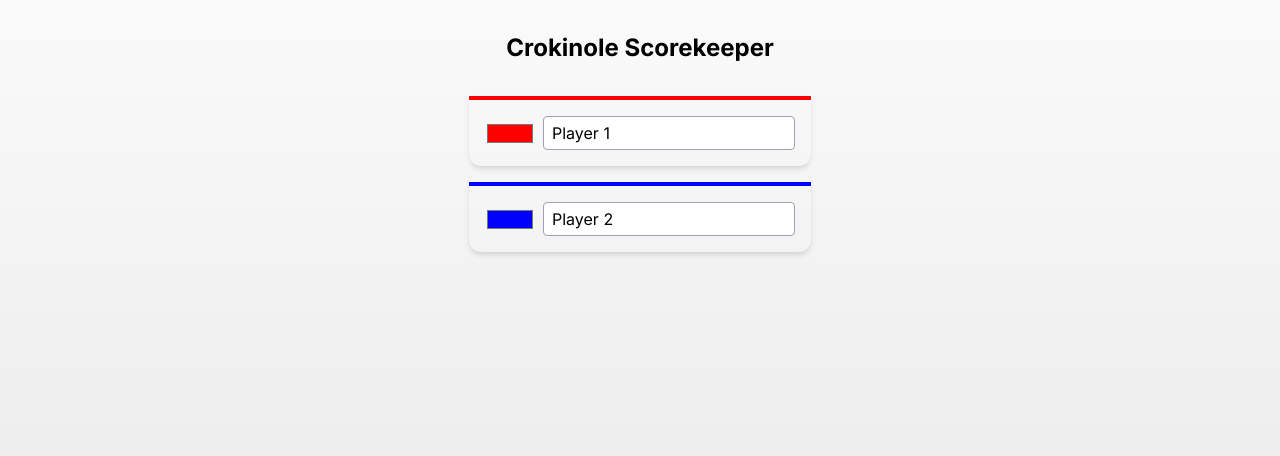
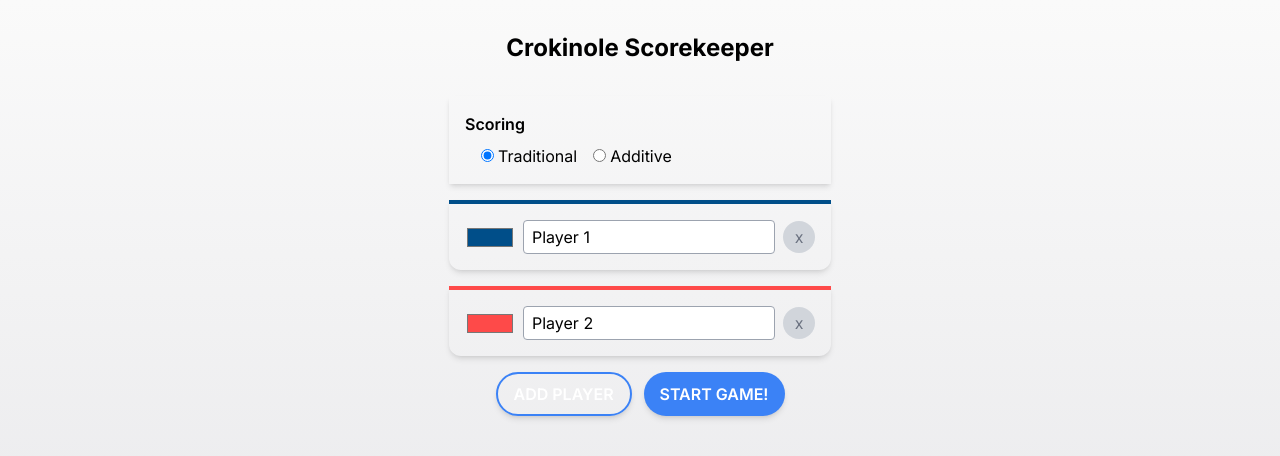
Before and after one commit to everchanger/crokinole-score, a Next.js app: page / in a window 1280 px wide. Shown: the top 456 px of the page. Built offline with nearby package versions, Linux system fonts and the light colour scheme.

Commit message:
feat: separate setup state into own component

```diff
--- a/app/components/PlayerInput.tsx
+++ b/app/components/PlayerInput.tsx
@@ -1,14 +1,15 @@
-export type Player = {
-  name: string;
-  color: string;
-};
+import type { Player } from '@/app/types';
 
 export default function PlayerInput({
   player,
   onChange,
+  onDelete,
+  isAllowedToDelete,
 }: {
   player: Player;
   onChange: (player: Player) => void;
+  onDelete: () => void;
+  isAllowedToDelete: boolean;
 }) {
   return (
     <div
@@ -28,6 +29,17 @@ export default function PlayerInput({
           onChange({ color: player.color, name: e.target.value })
         }
       />
+      <button
+        onClick={onDelete}
+        className={
+          'flex aspect-square h-8 w-8 items-center justify-center ' +
+          (isAllowedToDelete
+            ? 'rounded-full bg-red-500 p-2 text-white hover:bg-red-600'
+            : 'cursor-not-allowed rounded-full bg-gray-300 p-2 text-gray-500')
+        }
+      >
+        x
+      </button>
     </div>
   );
 }
--- /dev/null
+++ b/app/components/PlayerSetup.tsx
@@ -0,0 +1,80 @@
+import type { Player, ScoreMode } from '@/app/types';
+import PlayerInput from './PlayerInput';
+
+export default function PlayerSetyp({
+  players,
+  colors,
+  scoreMode,
+  onAddPlayer,
+  onRemovePlayer,
+  onUpdatePlayer,
+  onChangeScoreMode,
+  onStartGame,
+}: {
+  players: Player[];
+  colors: string[];
+  scoreMode: ScoreMode;
+  onAddPlayer: (player: Player) => void;
+  onRemovePlayer: (index: number) => void;
+  onUpdatePlayer(index: number, player: Player): void;
+  onChangeScoreMode: (mode: ScoreMode) => void;
+  onStartGame: () => void;
+}) {
+  const canDelete = players.length > 2;
+
+  const getRandomColor = () =>
+    colors[Math.floor(Math.random() * colors.length)];
+
+  return (
+    <div className='space-y-4'>
+      <div className='space-x-4 p-4 shadow-md'>
+        <p className='mb-2 font-semibold'>Scoring</p>
+        <label>
+          <input
+            type='radio'
+            value='traditional'
+            className='mr-1'
+            checked={scoreMode === 'traditional'}
+            onChange={() => onChangeScoreMode('traditional')}
+          />
+          Traditional
+        </label>
+        <label>
+          <input
+            type='radio'
+            value='additive'
+            className='mr-1'
+            checked={scoreMode === 'additive'}
+            onChange={() => onChangeScoreMode('additive')}
+          />
+          Additive
+        </label>
+      </div>
+      {players.map((player, index) => (
+        <PlayerInput
+          key={index}
+          player={player}
+          onChange={(player) => onUpdatePlayer(index, player)}
+          onDelete={() => {
+            if (canDelete) onRemovePlayer(index);
+          }}
+          isAllowedToDelete={canDelete}
+        />
+      ))}
+      <div className='flex justify-center space-x-3'>
+        <button
+          className='rounded-full border-2 border-blue-500 px-4 py-2 font-semibold uppercase text-blue-500 text-white shadow-md hover:border-blue-600 hover:text-blue-600 hover:shadow-sm'
+          onClick={() => onAddPlayer({ name: '', color: getRandomColor() })}
+        >
+          Add player
+        </button>
+        <button
+          className='rounded-full bg-blue-500 px-4 py-2 font-semibold uppercase text-white shadow-md hover:bg-blue-600 hover:shadow-sm'
+          onClick={() => onStartGame()}
+        >
+          Start game!
+        </button>
+      </div>
+    </div>
+  );
+}
--- a/app/components/ScoreKeeper.tsx
+++ b/app/components/ScoreKeeper.tsx
@@ -1,16 +1,19 @@
 'use client';
 
 import { useState } from 'react';
-import type { Player } from './PlayerInput';
-import PlayerInput from './PlayerInput';
+import type { Player, ScoreMode } from '@/app/types';
+import PlayerSetup from './PlayerSetup';
 
-type ScoreMode = 'traditional' | 'additive';
+type AppState = 'setup' | 'scoring';
+
+const colors = ['#004e89', '#fe4a49', '#c8e087', '#fed766', '#2ab7ca'];
 
 export default function ScoreKeeper() {
+  const [appState, setAppState] = useState<AppState>('setup');
   const [scoreMode, setScoreMode] = useState<ScoreMode>('traditional');
   const [players, setPlayers] = useState<Player[]>([
-    { name: 'Player 1', color: '#ff0000' },
-    { name: 'Player 2', color: '#0000ff' },
+    { name: 'Player 1', color: colors[0] },
+    { name: 'Player 2', color: colors[1] },
   ]);
 
   const updatePlayer = (index: number, player: Player) => {
@@ -20,14 +23,22 @@ export default function ScoreKeeper() {
   };
 
   return (
-    <div className='space-y-4'>
-      {players.map((player, index) => (
-        <PlayerInput
-          key={index}
-          onChange={(player) => updatePlayer(index, player)}
-          player={player}
+    <div className=''>
+      {appState === 'setup' && (
+        <PlayerSetup
+          players={players}
+          scoreMode={scoreMode}
+          colors={colors}
+          onAddPlayer={(player) => setPlayers([...players, player])}
+          onRemovePlayer={(index) =>
+            setPlayers(players.filter((_, i) => i !== index))
+          }
+          onUpdatePlayer={updatePlayer}
+          onStartGame={() => setAppState('scoring')}
+          onChangeScoreMode={(mode) => setScoreMode(mode)}
         />
-      ))}
+      )}
+      {appState === 'scoring' && <div>SCORING!</div>}
     </div>
   );
 }
--- /dev/null
+++ b/app/types.ts
@@ -0,0 +1,6 @@
+export type Player = {
+  name: string;
+  color: string;
+};
+
+export type ScoreMode = 'traditional' | 'additive';
```
